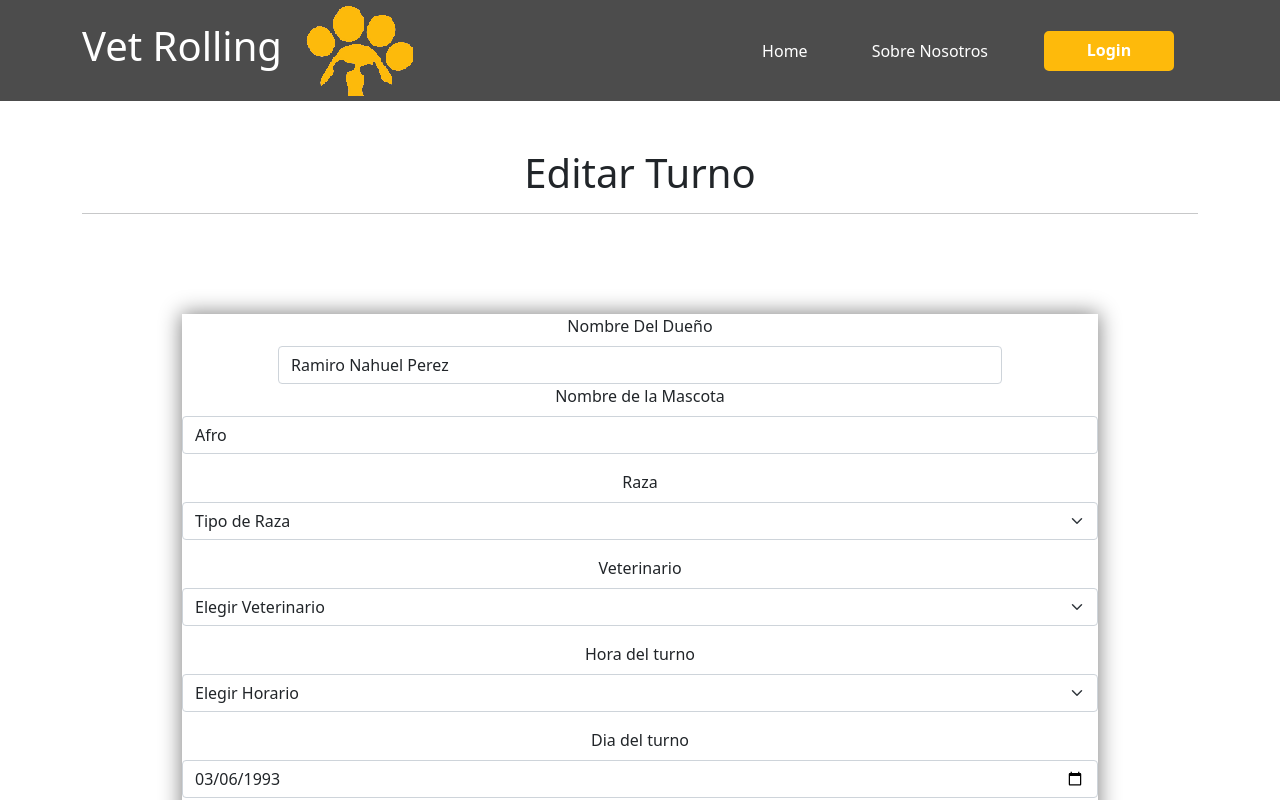
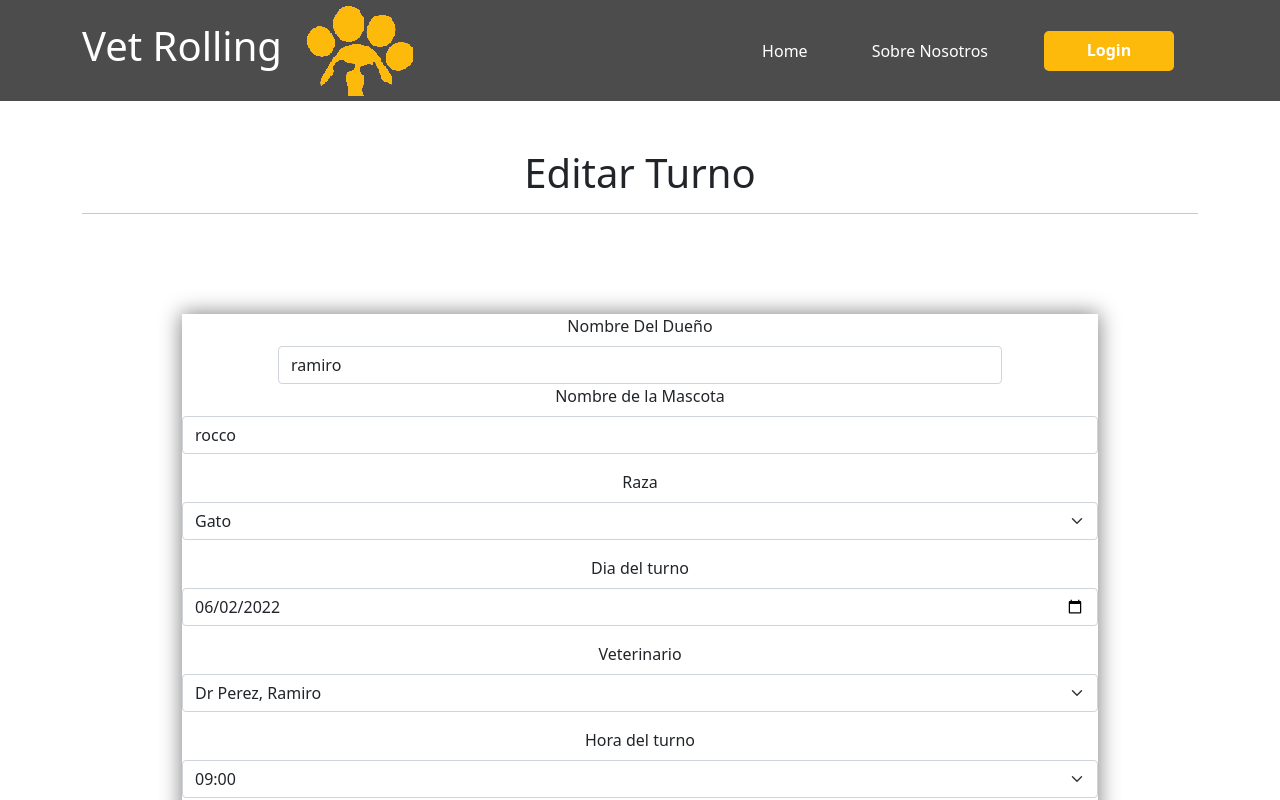
Before and after one commit to TeamRama/VetRolling, a React (Create React App) app: page /turno/editar/1 in a window 1280 px wide. Shown: the top 800 px of the page. Built offline with nearby package versions, Linux system fonts and the light colour scheme; data requests are answered from the project's data file.

Commit message:
se agrego la logica para editar los turnos

```diff
--- a/db.json
+++ b/db.json
@@ -1,13 +1,22 @@
 {
   "turnos": [
     {
-      "email": "ramiro@gmail.com",
-      "nombreDueño": "Ramiro Nahuel Perez",
-      "nombreMascota": "Afro",
-      "contraseña": "154064742aS",
-      "fecha": "1993-03-06",
-      "celular": "3815436000",
+      "nombreDueño": "ramiro",
+      "nombreMascota": "rocco",
+      "raza": "gato",
+      "fecha": "2022-06-02",
+      "horario": "09:00",
+      "veterinario": "Vet A",
       "id": 1
+    },
+    {
+      "nombreDueño": "pablo",
+      "nombreMascota": "rocco",
+      "raza": "perro",
+      "fecha": "2022-06-03",
+      "veterinario": "Vet A",
+      "horario": "09:00",
+      "id": 2
     }
   ]
 }
--- a/src/App.js
+++ b/src/App.js
@@ -38,7 +38,7 @@ function App() {
       const res = await fetch(URL);
       const turnoApi = await res.json();
 
-      setUsuario(turnoApi);
+      setTurnos(turnoApi);
 
     } catch (error) {
       console.log(error);
--- a/src/components/views/Formularios/Turnos/CrearTurno/CrearTurno.js
+++ b/src/components/views/Formularios/Turnos/CrearTurno/CrearTurno.js
@@ -238,8 +238,9 @@ const CrearTurno = ({ URL, getApi }) => {
                     type="date"
                     placeholder="Escoje el dia del turno"
                     onChange={({ target }) => setFecha(target.value)}
-                    min="2022-04-01"
-                    onBlur={handleDateChange} />
+                    min="2022-06-01"
+                    onBlur={handleDateChange}
+                    />
                 </Form.Group>
               </Col>
               <Col md={6}>
--- a/src/components/views/Formularios/Turnos/EditarTurno/EditarTurno.js
+++ b/src/components/views/Formularios/Turnos/EditarTurno/EditarTurno.js
@@ -5,34 +5,140 @@ import Swal from "sweetalert2";
 import { validateNombreDueño, validateNombreMascota, validateRaza, validateVeterinario, validateHorario, validateFecha } from "../../../../helpers/ValidateFields";
 import "../../../../../Styles/GeneralStyles.css";
 import "../CrearTurno/CrearTurno.css";
+import Time from "../Time";
+
 
 
 const EditarTurno = ({ URL, getApi }) => {
 
 
+    // state
+    const [turno, setTurno] = useState({});
+    const [turnos, setTurnos] = useState([]);
+    const [horas, setHoras] = useState([]);
 
-    const [turno, setTurno] = useState({});
 
+
+    const timePicker = [
+        "09:00",
+        "10:00",
+        "11:00",
+        "12:00",
+        "17:00",
+        "18:00",
+        "19:00",
+        "20:00",
+    ];
+
+    //Parametros
 
     const { id } = useParams();
 
-    const nombreDueñoRef = useRef("")
-    const nombreMascotaRef = useRef("")
+    // Ref
+    const nombreDueñoRef = useRef("");
+    const nombreMascotaRef = useRef("");
+    const veterinarioRef  = useRef("");
+    const fechaRef = useRef("");// fecha
+    const horarioRef = useRef(""); // horario
+    const vetaRef = useRef("");
+    const vetbRef = useRef("");
 
+    // Navigate
     const navigate = useNavigate()
 
+    // veterinarios
+    const veta = "Vet A"; // aca va lo que ponga como value
+    const vetb = "Vet B";
+
+
+    // UseEffect
 
     useEffect(async () => {
         try {
             const res = await fetch(`${URL}/${id}`);
             const turnoApi = await res.json();
             setTurno(turnoApi);
+            searchAtDb()
+
         } catch (error) {
             console.log(error);
         }
-
     }, []);
 
+
+    const searchAtDb=( async ()=>{
+         try {
+          const res = await fetch(URL);
+          const resultado= await res.json()
+          setTurnos(resultado);
+          console.log(turnos)
+          const busquedaFechas = turnos.filter(
+            (fechas) => fechas.fecha === fechaRef.current.value );
+            console.log(fechaRef.current.value)
+            console.log(busquedaFechas)
+
+            const buscarveterio = busquedaFechas.map((turnos) => turnos.veterinario);
+            console.log(buscarveterio)
+
+            const filtradovet1 = buscarveterio.filter((buscada) => {
+              return buscada === veta;
+            });
+
+            const filtradovet2 = buscarveterio.filter((buscado) => {
+              return buscado === vetb;
+            });
+
+            if (filtradovet1.length >= 9) {
+              vetaRef.current.disabled = true;
+            } else if (filtradovet2.length >= 9) {
+              vetbRef.current.disabled = true;
+            }
+
+            const buscarHoras = busquedaFechas.map((turno) => turno.horario);
+            const filtradoHoras = timePicker.filter(
+              (hora) => !buscarHoras.includes(hora)
+            );
+            console.log(filtradoHoras)
+
+
+            setHoras(filtradoHoras);
+
+        } catch (error) {
+          console.log(error);
+        }
+
+       })
+
+       const handleDateChange =  (e) => {
+        console.log(turnos)
+
+        const busquedaFechas = turnos.filter(
+          (fechas) => fechas.fecha === e.target.value
+        );
+
+        // Buscamos por veterinario en esa fecha
+        const buscarveterio = busquedaFechas.map((turno) => turno.veterinario);
+
+        const filtradovet1 = buscarveterio.filter((buscada) => {
+          return buscada === veta;
+        });
+
+        const filtradovet2 = buscarveterio.filter((buscado) => {
+          return buscado === vetb;
+        });
+
+        if (filtradovet1.length >= 9) {
+          vetaRef.current.disabled = true;
+        } else if (filtradovet2.length >= 9) {
+          vetbRef.current.disabled = true;
+        }
+
+        const buscarHoras = busquedaFechas.map((turno) => turno.horario);
+        const filtradoHoras = timePicker.filter(
+          (hora) => !buscarHoras.includes(hora)
+        );
+        setHoras(filtradoHoras);
+      };
 
 
     const handleSubmit = (e) => {
@@ -42,9 +148,9 @@ const EditarTurno = ({ URL, getApi }) => {
             !validateNombreDueño(nombreDueñoRef.current.value) ||
             !validateNombreMascota(nombreMascotaRef.current.value) ||
             !validateRaza(turno.raza) ||
+            !validateFecha(turno.fecha) ||
             !validateVeterinario(turno.veterinario) ||
-            !validateHorario(turno.horario) ||
-            !validateFecha(turno.fecha)
+            !validateHorario(turno.horario)
         ) {
             Swal.fire("Ops!", " Algun dato es incorrecto .", "error");
             return;
@@ -55,9 +161,10 @@ const EditarTurno = ({ URL, getApi }) => {
             nombreDueño: nombreDueñoRef.current.value,
             nombreMascota: nombreMascotaRef.current.value,
             raza: turno.raza,
+            fecha: turno.fecha,
             veterinario: turno.veterinario,
-            horario: turno.horario,
-            fecha: turno.fecha,
+            horario: turno.horario
+
         };
 
         Swal.fire({
@@ -89,6 +196,7 @@ const EditarTurno = ({ URL, getApi }) => {
 
         });
     };
+
 
 
     return (
@@ -123,8 +231,16 @@ const EditarTurno = ({ URL, getApi }) => {
                                 <option value="gato">Gato</option>
                                 <option value="ave">Ave</option>
                                 <option value="reptil">Reptil</option>
-                                <option value="otro">Otro</option>json-server --watch db.json --port 3004
+                                <option value="otro">Otro</option>
                             </Form.Select>
+                        </Form.Group>
+                        <Form.Group className="my-3">
+                            <Form.Label className='Rlabel'>Dia del turno</Form.Label>
+                            <Form.Control
+                                type="date"
+                                value={turno.fecha}
+                                onBlur={handleDateChange}
+                                onChange={({ target }) => setTurno({ ...turno, fecha: target.value })} />
                         </Form.Group>
                         <Form.Group className="mb-3" controlId="formBasicCheckbox">
                             <Form.Label>Veterinario</Form.Label>
@@ -132,32 +248,25 @@ const EditarTurno = ({ URL, getApi }) => {
                                 value={turno.veterinario}
                                 onChange={({ target }) => setTurno({ ...turno, veterinario: target.value })}>
                                 <option value="">Elegir Veterinario</option>
-                                <option value="veta">Vet A</option>
-                                <option value="veteb">Vet B</option>
+                                <option
+                                ref={vetaRef}
+                                    value="Vet A">Dr Perez, Ramiro</option>
+                                <option
+                                  ref={vetbRef}
+                                    value="Vet B">Dr Romero, Pablo</option>
                             </Form.Select>
                         </Form.Group>
                         <Form.Group className="mb-3" controlId="formBasicCheckbox">
                             <Form.Label> Hora del turno</Form.Label>
                             <Form.Select
-                                value={turno.veterinario}
+                                value={turno.horario}
                                 onChange={({ target }) => setTurno({ ...turno, horario: target.value })}>
-                                <option value="">Elegir Horario</option>
-                                <option value="09hs">09 hs</option>
-                                <option value="10hs">10 hs</option>
-                                <option value="11hs">11 hs</option>
-                                <option value="12hs">12 hs</option>
-                                <option value="17hs">17 hs</option>
-                                <option value="18hs">18 hs</option>
-                                <option value="19hs">19 hs</option>
-                                <option value="20hs">20 hs</option>
+
+                                <option value='seleccione'  >Seleccione una opcion</option>
+                                {horas.map((hora, index) => {
+                                    return <Time hora={hora} key={index} />;
+                                })}
                             </Form.Select>
-                        </Form.Group>
-                        <Form.Group className="my-3">
-                            <Form.Label className='Rlabel'>Dia del turno</Form.Label>
-                            <Form.Control
-                                type="date"
-                                value={turno.fecha}
-                                onChange={({ target }) => setTurno({ ...turno, fecha: target.value })} />
                         </Form.Group>
                         <div className="text-end">
                             <button className="btn-reservar">Modificar</button>
--- a/src/components/views/Formularios/Usuarios/EditarUsuario/EditarUsuario.js
+++ b/src/components/views/Formularios/Usuarios/EditarUsuario/EditarUsuario.js
@@ -106,7 +106,7 @@ const EditarTurno = ({ URL, getApi }) => {
                         <Form.Control type="email"
                             placeholder="Correo electronico"
                             defaultValue={usuario.email}
-                            ref={nombreDueñoRef}
+                            ref={emailRef}
                         />
                          </Form.Group>
                         <Form.Group className="mb-3" controlId="formBasicEmail">
```
